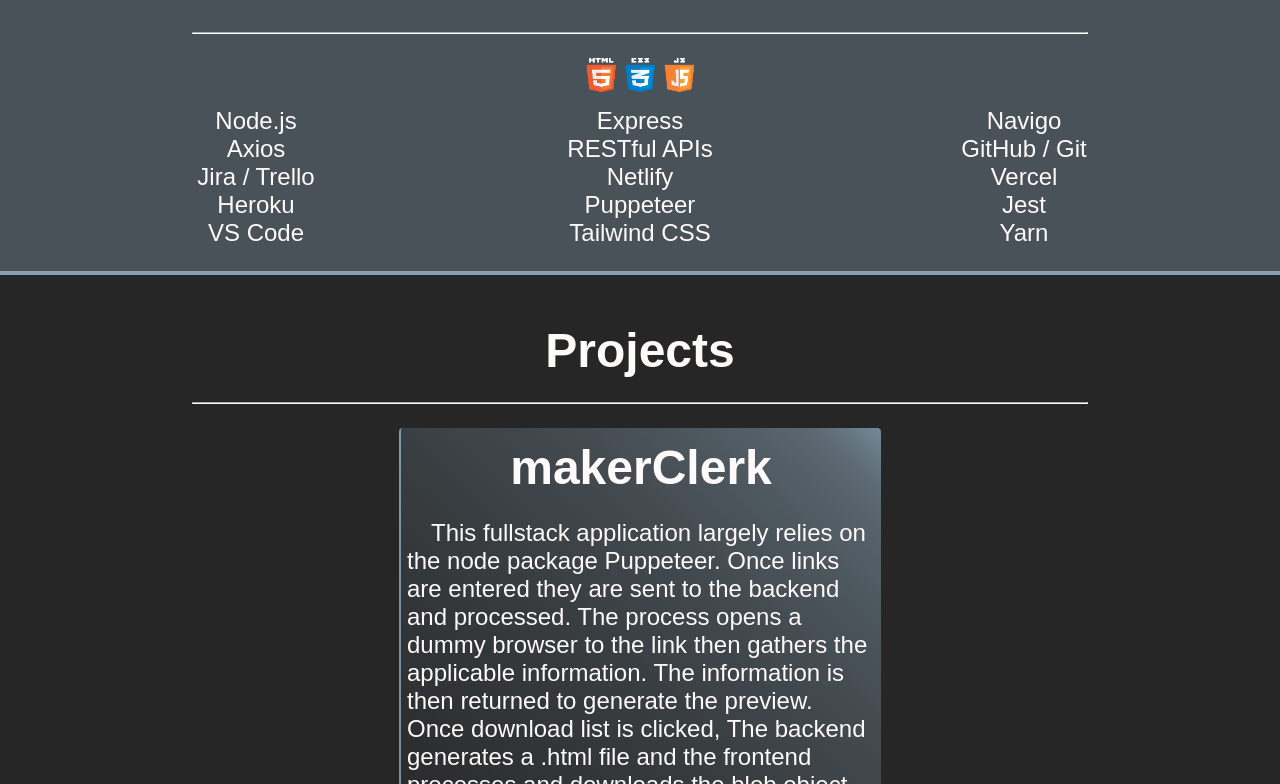
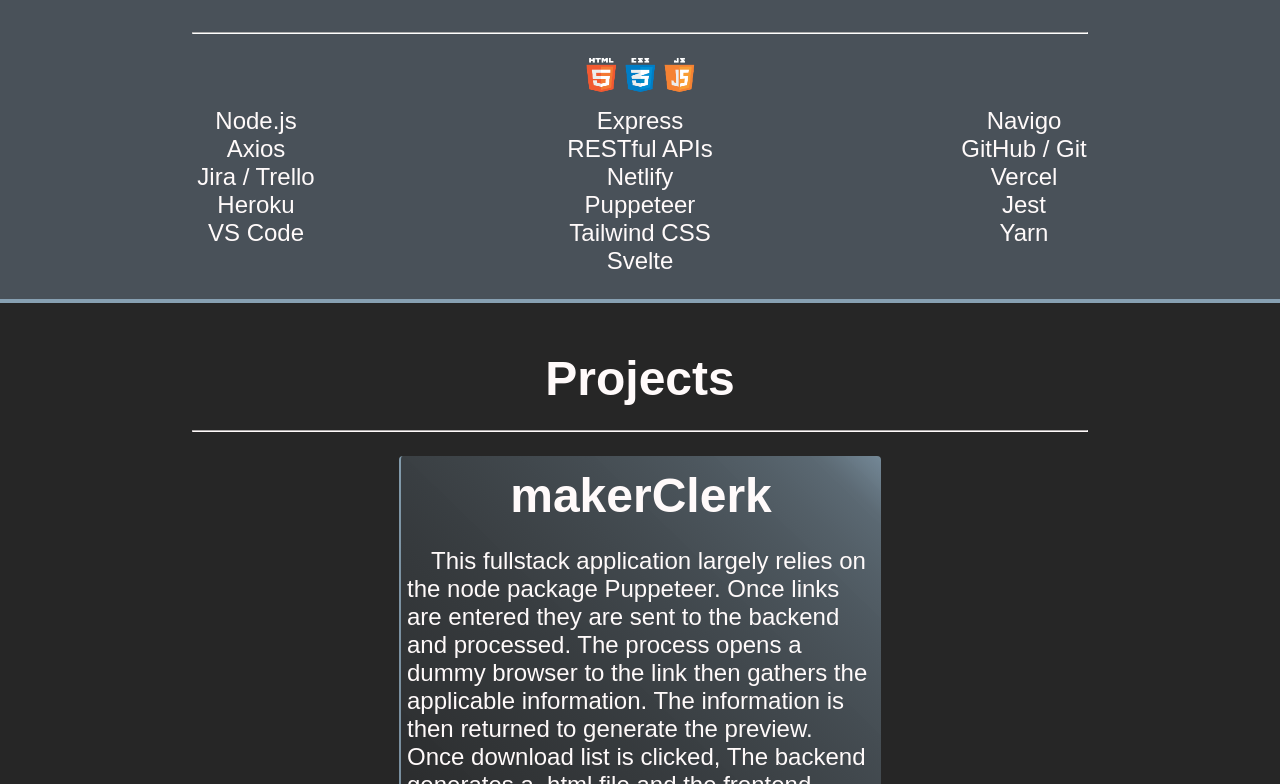
Before and after one commit to GrungeKarma/my-site, a React (Create React App) app: page / in a window 1280 px wide. Shown: the part 1456-2240 px from the top of the page. Built offline with nearby package versions, Linux system fonts and the light colour scheme; a web font is replaced by a local one.

Commit message:
add new skill

```diff
--- a/package.json
+++ b/package.json
@@ -37,6 +37,7 @@
         ]
     },
     "devDependencies": {
+        "eslint-config-react": "^1.1.7",
         "prettier": "2.4.1"
     }
 }
--- a/src/App.js
+++ b/src/App.js
@@ -44,6 +44,7 @@
   { key: Math.random().toString(), item: 'VS Code' },
   { key: Math.random().toString(), item: 'Tailwind CSS' },
   { key: Math.random().toString(), item: 'Yarn' },
+  { key: Math.random().toString(), item: 'Svelte' },
 ];
 
 function App() {
--- a/src/components/sections/SkillsAndTech.css
+++ b/src/components/sections/SkillsAndTech.css
@@ -42,6 +42,11 @@
     margin: auto;
 }
 
+.last-skill-item {
+    grid-column: 2;
+    margin: auto;
+}
+
 @media (max-width: 961px) {
     #greater-skills-area > * {
         margin: 0 5% 0 5%;
--- a/src/components/sections/SkillsAndTech.js
+++ b/src/components/sections/SkillsAndTech.js
@@ -10,8 +10,13 @@
       <img id="languages" src={codingLanguages} alt="" />
       <div id="grid-area">
         <ul id="skills-tech-list">
-          {skillsArr.map((target) => {
+          {skillsArr.map((target, index) => {
             console.log(target);
+            if (index === skillsArr.length - 1) {
+              return (
+                <span className="last-skill-item">{target.item}</span>
+              )
+            }
             return (
               <span className="skill-item">{target.item}</span>
             );
```
Also changed, not shown: 1 other file (tests, documents, lock files or other folders).
